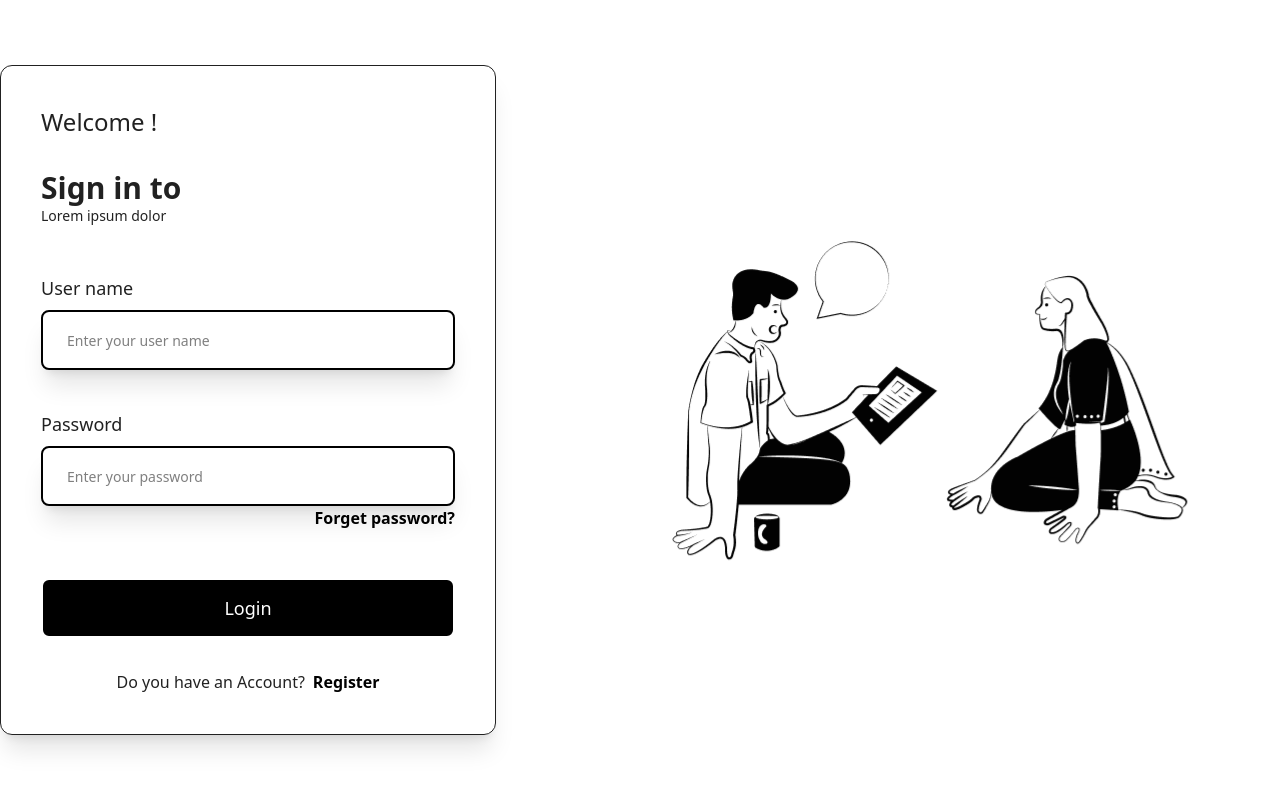
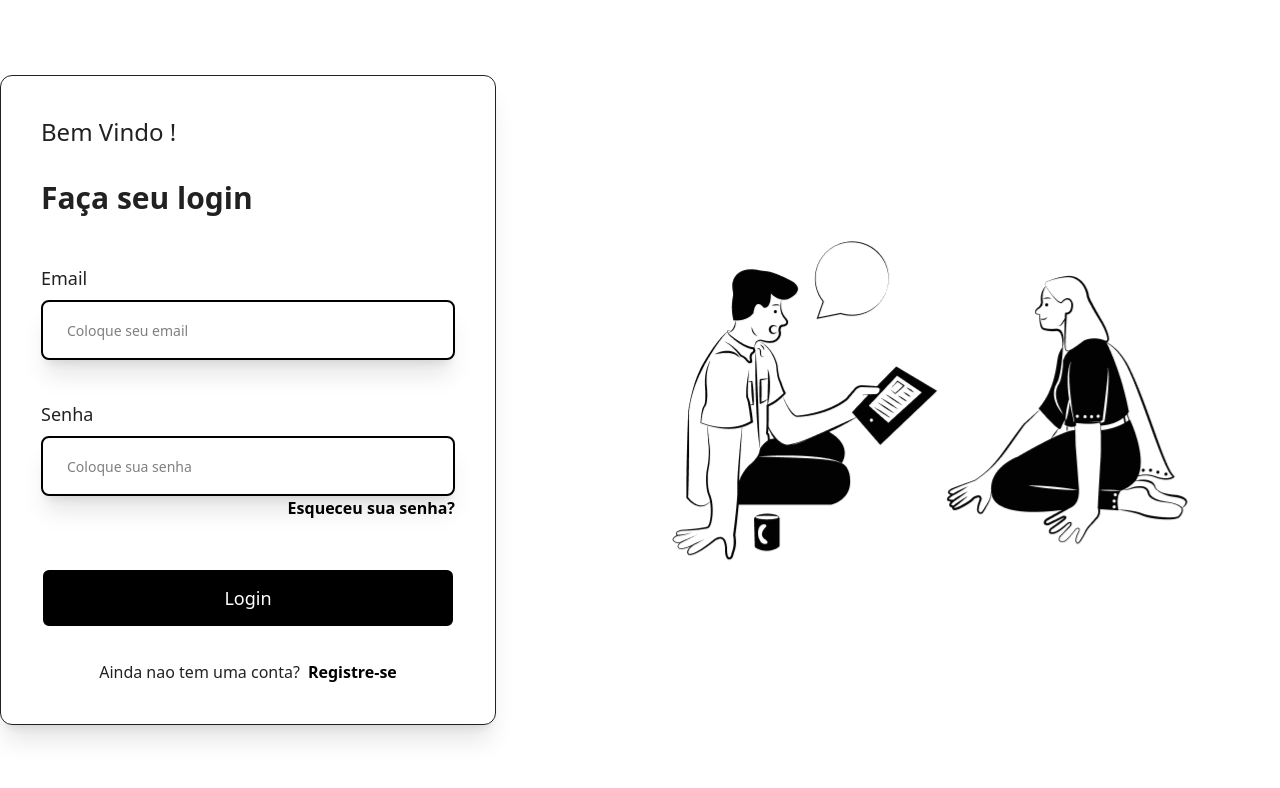
Before and after one commit to Trabalho-Tic/Tic-Site-de-vagas-de-emprego-, a React (Vite) app in the folder Frontend/TicFrontend/: page / in a window 1280 px wide. Shown: the top 788 px of the page. Built offline with nearby package versions, Linux system fonts and the light colour scheme.

Commit message:
escrevando campos de login e registro em pt-br

```diff
--- a/Frontend/TicFrontend/src/Pages/Login.jsx
+++ b/Frontend/TicFrontend/src/Pages/Login.jsx
@@ -50,31 +50,31 @@ function Login() {
         className="flex flex-col w-auto shadow-xl md:w-125 h-auto border-1 rounded-xl justify-center p-5 lg:p-10"
       >
         <div>
-          <h1 className="!text-2xl pb-8">Welcome !</h1>
+          <h1 className="!text-2xl pb-8">Bem Vindo !</h1>
         </div>
         <div>
-          <h2 className="text-3xl font-bold">Sign in to</h2>
-          <p className="text-sm pb-12">Lorem ipsum dolor</p>
+          <h2 className="text-3xl font-bold">Faça seu login</h2>
+          <p className="text-sm pb-12"></p>
         </div>
         <div className="pb-12">
           <div className="flex flex-col pb-10">
-            <p className="text-lg pb-2">User name</p>
+            <p className="text-lg pb-2">Email</p>
             <Input
               value={login}
               onChange={(e) => setLogin(e.target.value)}
-              placeholder="Enter your user name"
+              placeholder="Coloque seu email"
             />
           </div>
           <div className="flex flex-col">
-            <p className="text-lg pb-2">Password</p>
+            <p className="text-lg pb-2">Senha</p>
             <Input
               type="password"
               value={password}
               onChange={(e) => setPassword(e.target.value)}
-              placeholder="Enter your password"
+              placeholder="Coloque sua senha"
             />
             <Link className="flex justify-end transition-all duration-500 text-black hover:text-gray-700 font-bold">
-              Forget password?
+              Esqueceu sua senha?
             </Link>
           </div>
         </div>
@@ -88,9 +88,9 @@ function Login() {
           </button>
         </div>
         <p className="flex justify-center gap-2">
-          Do you have an Account?
+          Ainda nao tem uma conta?
           <Link className="text-black font-bold" to={"/register"}>
-            Register
+            Registre-se
           </Link>
         </p>
       </form>
--- a/Frontend/TicFrontend/src/Pages/Register.jsx
+++ b/Frontend/TicFrontend/src/Pages/Register.jsx
@@ -54,41 +54,41 @@ function Register() {
     <section className="flex justify-center items-center gap-10 py-4 lg:py-0 lg:px-75 sm:h-screen">
       <div className="flex flex-col w-auto lg:w-full h-auto border-1 rounded-xl justify-center p-5 lg:p-10">
         <div>
-          <h1 className="!text-2xl pb-4">Welcome !</h1>
+          <h1 className="!text-2xl pb-4">Bem vindo !</h1>
         </div>
         <div>
-          <h2 className="text-3xl font-bold">Register now</h2>
-          <p className="text-sm pb-4">Lorem ipsum dolor</p>
+          <h2 className="text-3xl font-bold">Registre-se agora</h2>
+          <p className="text-sm pb-4"></p>
         </div>
 
         <form onSubmit={handleRegister} className="grid grid-cols-1 lg:grid-cols-2 gap-6 pb-6">
           <div className="flex flex-col">
-            <p className="text-lg pb-2">User name</p>
+            <p className="text-lg pb-2">Nome</p>
             <Input
               required
               value={login}
               onChange={(e) => setLogin(e.target.value)}
-              placeholder="Enter your user name"
+              placeholder="Escreva seu nome"
             />
           </div>
           <div className="flex flex-col">
-            <p className="text-lg pb-2">Password</p>
+            <p className="text-lg pb-2">Senha</p>
             <Input
               required
               type="password"
               value={password}
               onChange={(e) => setPassword(e.target.value)}
-              placeholder="Enter your password"
+              placeholder="Escreva sua senha"
             />
           </div>
           <div className="flex flex-col">
-            <p className="text-lg pb-2">Cellphone</p>
+            <p className="text-lg pb-2">Telefone</p>
             <Input
               required
               type="tel"
               value={cellphone}
               onChange={(e) => setCellphone(e.target.value)}
-              placeholder="Enter your Cellphone"
+              placeholder="Escreva seu telefone"
             />
           </div>
           <div className="flex flex-col">
@@ -98,7 +98,7 @@ function Register() {
               type="email"
               value={email}
               onChange={(e) => setEmail(e.target.value)}
-              placeholder="Enter your Email"
+              placeholder="Escreva seu Email"
             />
           </div>
           <div className="flex flex-col">
@@ -107,7 +107,7 @@ function Register() {
               required
               value={cpf}
               onChange={(e) => setCpf(e.target.value)}
-              placeholder="Enter your CPF"
+              placeholder="Escreva seu CPF"
             />
           </div>
           <div className="flex flex-col">
@@ -137,7 +137,7 @@ function Register() {
         </form>
 
         <p className="flex justify-center gap-2">
-          Do you have an Account?
+          Ja possui uma conta?
           <Link className="text-black font-bold" to={"/"}>
             Login
           </Link>
```
